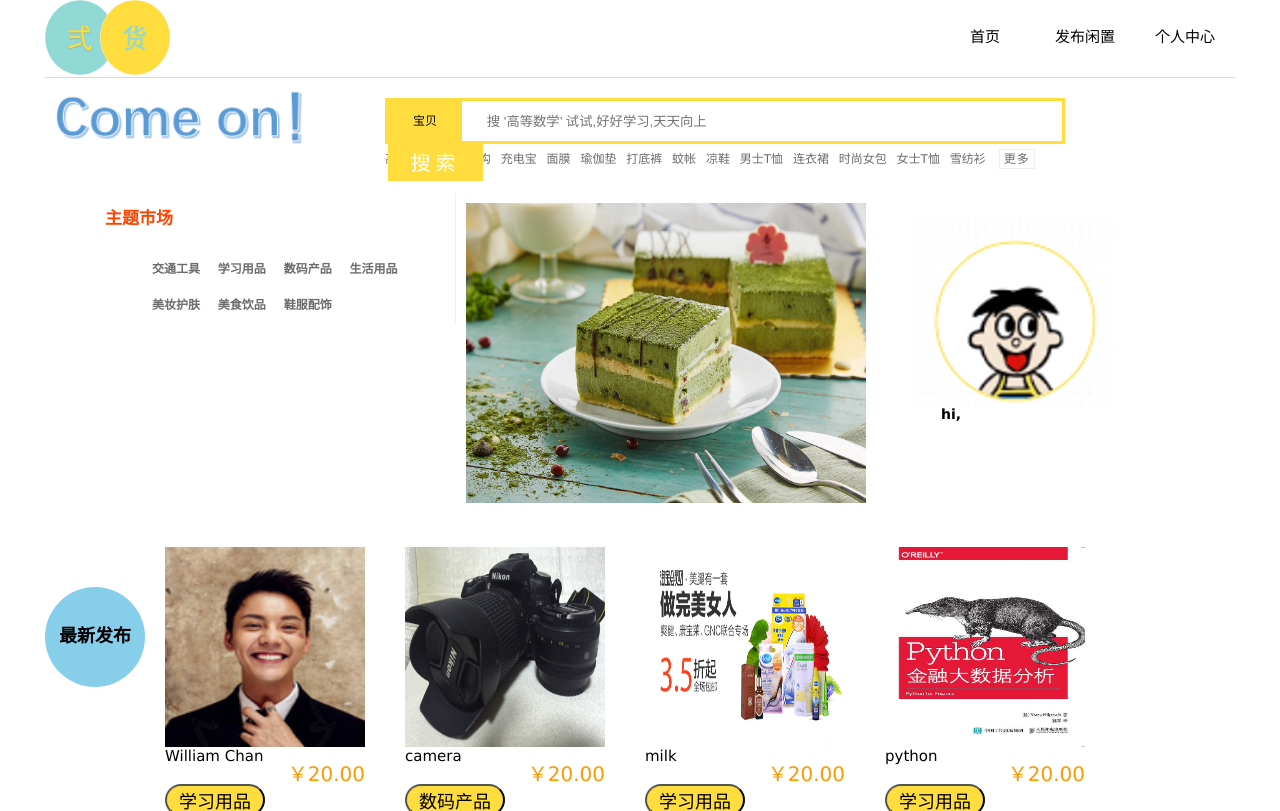
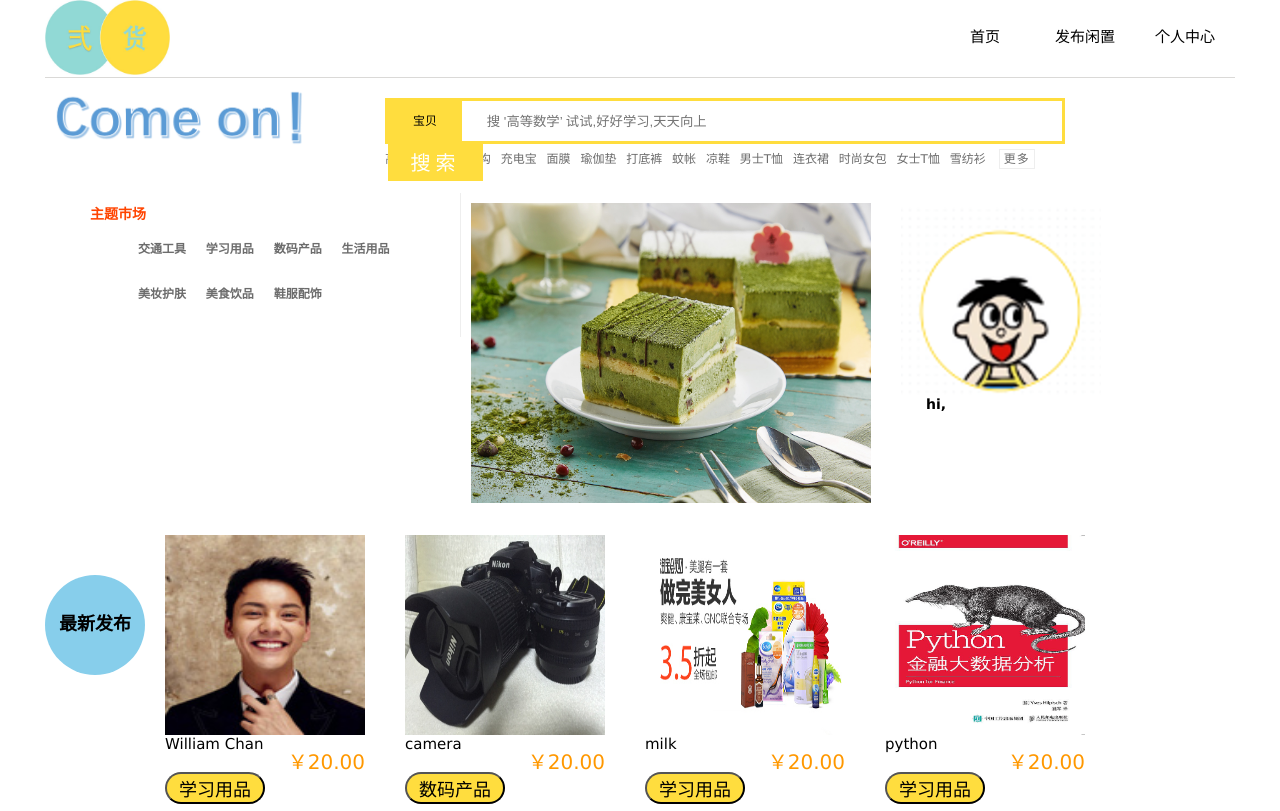
Before and after one commit to CJMMay/secondhand, a Django app: template sells/templates/sells/product/home.html in a window 1280 px wide. Shown: the top 811 px of the page. Run offline with Django 3.2, Linux system fonts and the light colour scheme; the template is opened without the code that fills it: values that come from a table or form of the project are taken from there, others are empty; data comes from the database, SQL or seed files in the repository.

Commit message:
修改样式

```diff
--- a/sells/static/css/style.css
+++ b/sells/static/css/style.css
@@ -162,27 +162,18 @@
 }
 
 .sub-nav {
-	margin: auto auto;
+	margin: auto;
 	width: 1100px;
-	height: auto;
-	overflow: hidden;
 }
 
 .sub-nav-cell {
 	float: left;
-	width: 350px;
-	padding-left: 15px;
-	height: 100%;
+	width: 370px;
 	border-right: 1px solid #eee;
 }
 
 .sub-nav-cell:last-child {
 	border-right: none;
-}
-
-.sub-nav-cell>h3 {
-	margin-bottom: 7px;
-	font-size: 17px;
 }
 
 .orange {
@@ -193,19 +184,21 @@
 .sub-nav-box li {
 	display: inline-block;
 	margin: 2px 2px;
-	height: 25px;
 	line-height: 25px;
-	width: 58px;
+	width: 60px;
 	text-align: center;
+}
+.sub-nav-box li h4{
+	margin-top: 0;
 }
 
 /*sub-nav-box*/
-.sub-nav-box a {
-	display: inline-block;
-	height: 25px;
-	text-align: center;
-	padding: 0 3px;
-}
+/*.sub-nav-box a {*/
+	/*display: inline-block;*/
+	/*height: 25px;*/
+	/*text-align: center;*/
+	/*padding: 0 3px;*/
+/*}*/
 
 .sub-nav-box a:hover {
 	border-radius: 3px;
@@ -225,10 +218,8 @@
 .user-info {
 	float: left;
 	margin: 10px;
-	margin-left: 30px;
+	margin-left: 20px;
 	width: 250px;
-	height: auto;
-	padding:10px;
 }
 
 .user-info img {
```
